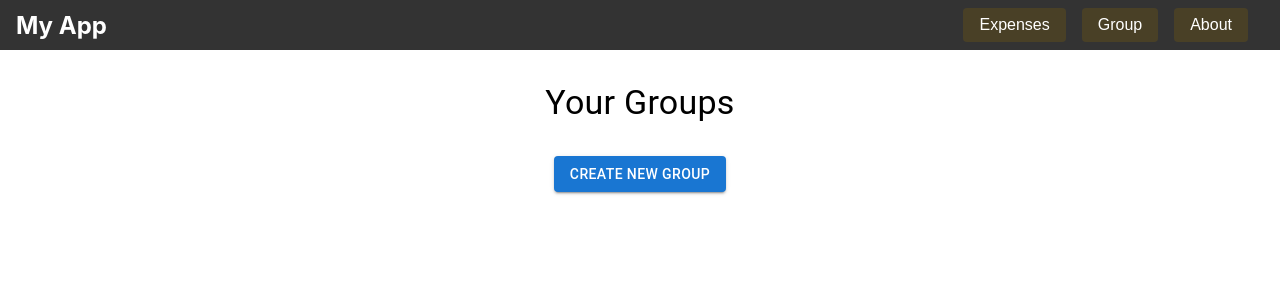
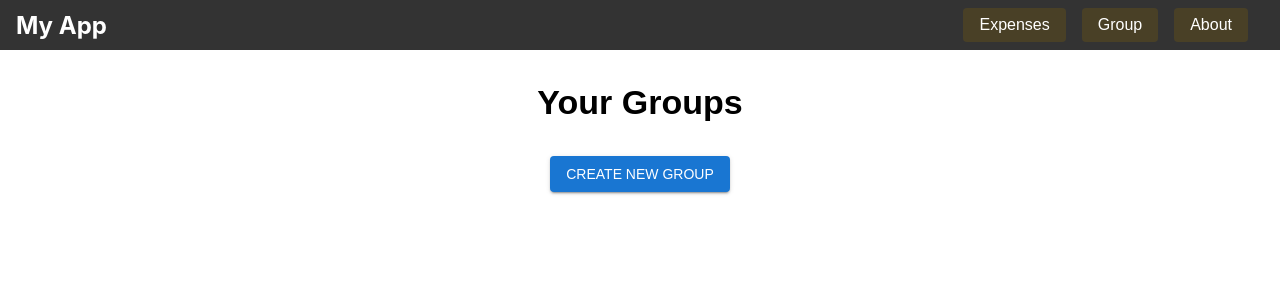
Before and after one commit to Michael-Eifert/react-path, a React (Create React App) app in the folder my-app/: page /group in a window 1280 px wide. Shown: the top 300 px of the page. Built offline with nearby package versions, Linux system fonts and the light colour scheme.

Commit message:
Create theme with new font

```diff
--- a/my-app/src/App.tsx
+++ b/my-app/src/App.tsx
@@ -6,6 +6,8 @@
 import NavBar from './components/NavBar'
 import Home from './pages/Home'
 import { routes } from './config/routes'
+import { ThemeProvider } from '@mui/material/styles'
+import theme from './theme'
 
 const App: React.FC = () => {
   const addRoute = (route: AppRoute) => {
@@ -18,10 +20,12 @@
 
   return (
     <Router>
-      <div className="App">
-        <NavBar />
-        <Routes>{routes.map((route) => addRoute(route))}</Routes>
-      </div>
+      <ThemeProvider theme={theme}>
+        <div className="App">
+          <NavBar />
+          <Routes>{routes.map((route) => addRoute(route))}</Routes>
+        </div>
+      </ThemeProvider>
     </Router>
   )
 }
--- a/my-app/src/index.tsx
+++ b/my-app/src/index.tsx
@@ -3,6 +3,10 @@
 import './index.css'
 import App from './App'
 import reportWebVitals from './reportWebVitals'
+;<link
+  rel="stylesheet"
+  href="https://fonts.googleapis.com/css?family=Orbitron&display=swap"
+/>
 
 const root = ReactDOM.createRoot(document.getElementById('root') as HTMLElement)
 root.render(
--- /dev/null
+++ b/my-app/src/theme.ts
@@ -0,0 +1,15 @@
+import { createTheme } from '@mui/material/styles'
+
+const theme = createTheme({
+  typography: {
+    fontFamily: 'Orbitron, sans-serif',
+    h1: {
+      fontWeight: 'bold',
+    },
+    h4: {
+      fontWeight: 'bold',
+    },
+  },
+})
+
+export default theme
```
